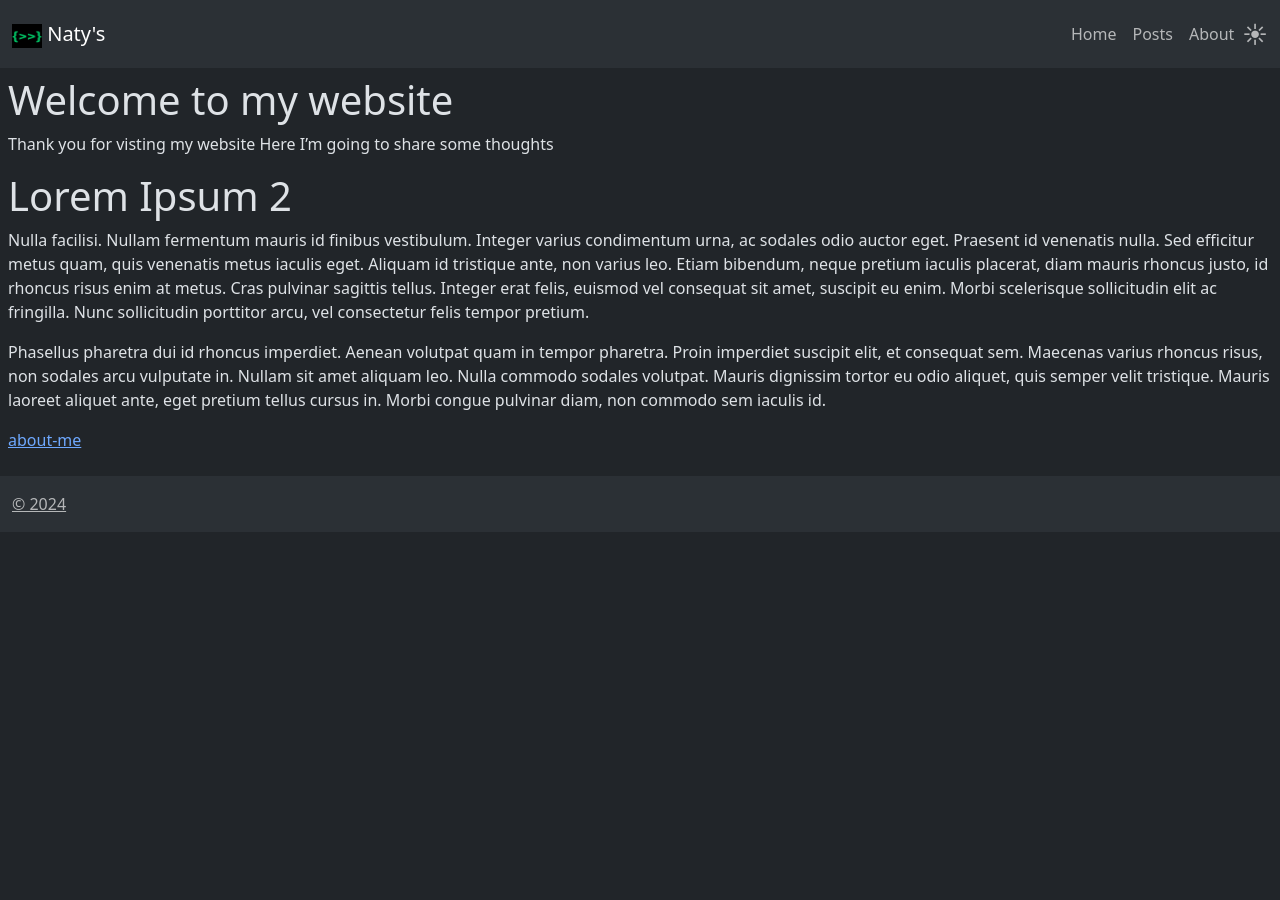
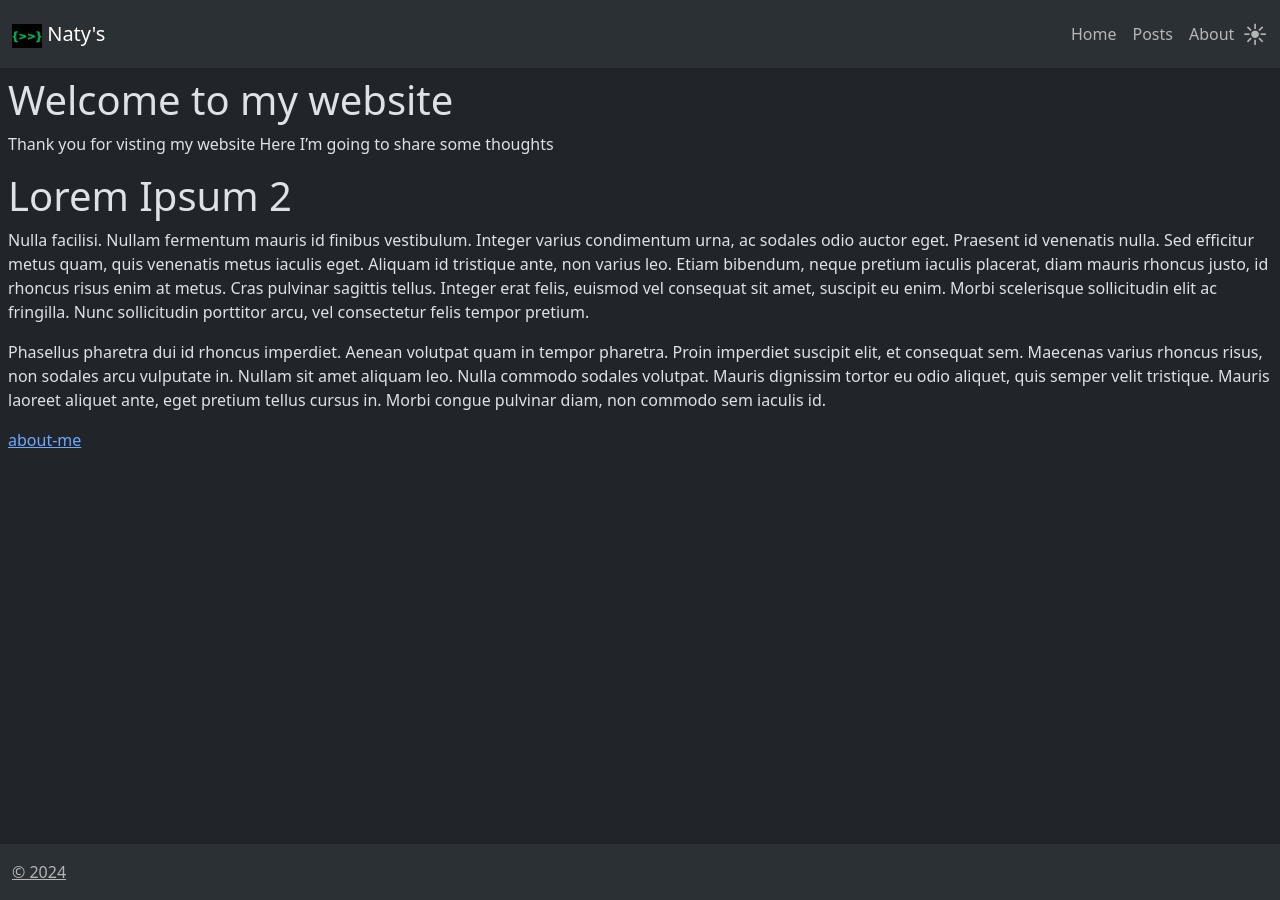
Before and after one commit to naty55/naty55.github.io, a Jekyll site: the page built from index.md, in a window 1280 px wide. Built offline with Jekyll 4.4.1, drawn with Linux system fonts in a browser that asks for light colours; our own code applies the rules of GitHub Pages for plain Markdown files.

Commit message:
Update default.html

```diff
--- a/_layouts/default.html
+++ b/_layouts/default.html
@@ -1,4 +1,3 @@
-
 <!doctype html>
 <html lang="en">
   <head>
@@ -8,17 +7,16 @@
     <style>
       {% include dark_mode.css %}
     </style>
-    <link href="https://cdn.jsdelivr.net/npm/bootstrap@5.3.3/dist/css/bootstrap.min.css" rel="stylesheet" integrity="sha384-QWTKZyjpPEjISv5WaRU9OFeRpok6YctnYmDr5pNlyT2bRjXh0JMhjY6hW+ALEwIH" crossorigin="anonymous">
+    <link href="https://cdn.jsdelivr.net/npm/bootstrap@5.3.3/dist/css/bootstrap.min.css" rel="stylesheet" ...>
   </head>
-  <body>
+  <body class="d-flex flex-column min-vh-100">
     {% include navbar.html %}
-    <div class="d-flex p-2 justify-content-center">
+    <div class="d-flex p-2 justify-content-center flex-grow-1">
       <div class="bd-main order-1">
         {{ content }}
       </div>
     </div>
-
     {% include footer.html %}
-    <script src="https://cdn.jsdelivr.net/npm/bootstrap@5.3.3/dist/js/bootstrap.bundle.min.js" integrity="sha384-YvpcrYf0tY3lHB60NNkmXc5s9fDVZLESaAA55NDzOxhy9GkcIdslK1eN7N6jIeHz" crossorigin="anonymous"></script>
+    <script src="https://cdn.jsdelivr.net/npm/bootstrap@5.3.3/dist/js/bootstrap.bundle.min.js" ...></script>
   </body>
 </html>
```
